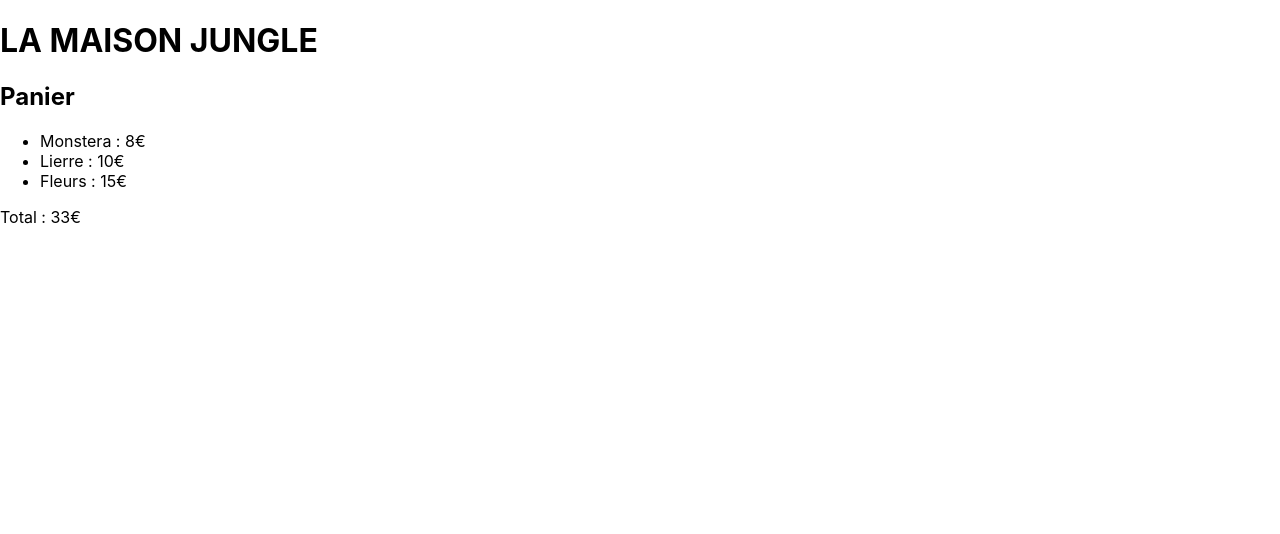
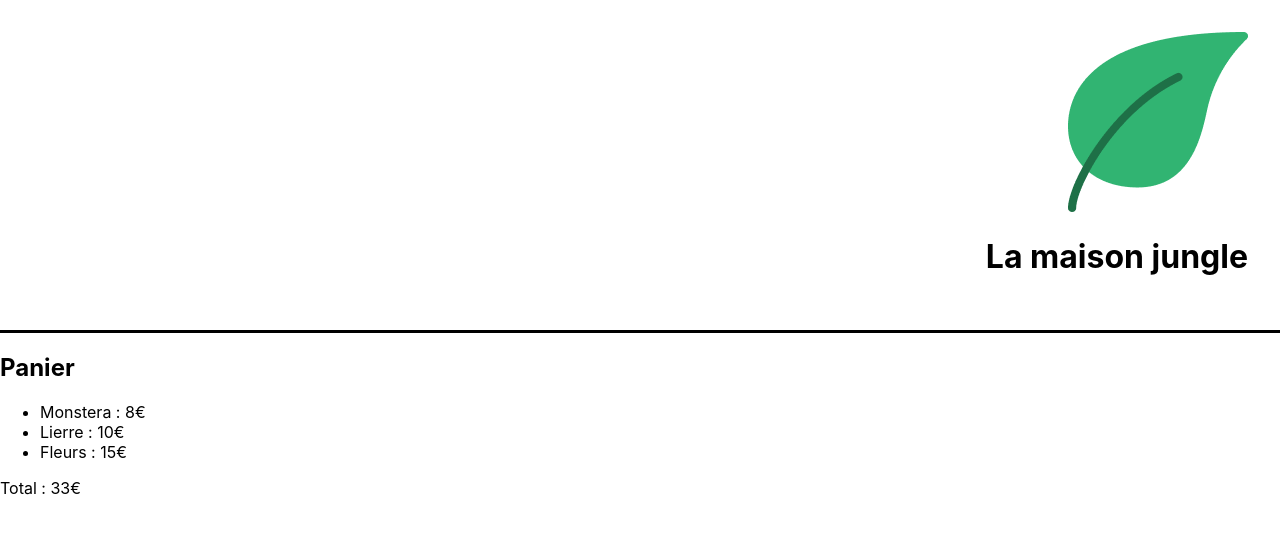
Before and after one commit to Ibrahima96/my-app, a React (Create React App) app: page / in a window 1280 px wide. Shown: the top 534 px of the page. Built offline with nearby package versions, Linux system fonts and the light colour scheme.

Commit message:
import de mon premier image

```diff
--- a/src/components/App.js
+++ b/src/components/App.js
@@ -1,5 +1,5 @@
-import Banner from './Banner'
-import Cart from './Cart'
+import Banner from './Banner'// Import the Banner component
+import Cart from './Cart' // Import the Cart component
 
 function App() {
     return (
@@ -10,4 +10,4 @@
     )
 }
 
-export default App
+export default App // Export the App component
--- a/src/components/Banner.js
+++ b/src/components/Banner.js
@@ -1,7 +1,14 @@
+import logo from '../assets/logo.png'
+import '../styles/Banner.css'
+
 function Banner() {
-    const title = "La maison jungle";
-    return <h1>{title.toUpperCase()}</h1>
+    const title = 'La maison jungle'
+    return (
+        <div className='lmj-banner'>
+            <img src={logo} alt='La maison jungle' className='lmj-logo' />
+            <h1 className='lmj-title'>{title}</h1>
+        </div>
+    )
 }
 
-
-export default Banner;
+export default Banner
--- a/src/components/Cart.js
+++ b/src/components/Cart.js
@@ -14,4 +14,4 @@
     </div>
   );
 }
-export default Cart;
+export default Cart; // Export the Cart component
--- a/src/index.js
+++ b/src/index.js
@@ -1,6 +1,6 @@
 import React from 'react';
 import ReactDOM from 'react-dom/client';
-import './index.css';
+import './styles/index.css';
 import App from './components/App';
 
 
--- /dev/null
+++ b/src/styles/Banner.css
@@ -0,0 +1,6 @@
+.lmj-banner {
+    color: black;
+    text-align: right;
+    padding: 32px;
+    border-bottom: solid 3px black;
+}
```
Also changed, not shown: src/assets/logo.png (added), src/styles/index.css (renamed from src/index.css).
